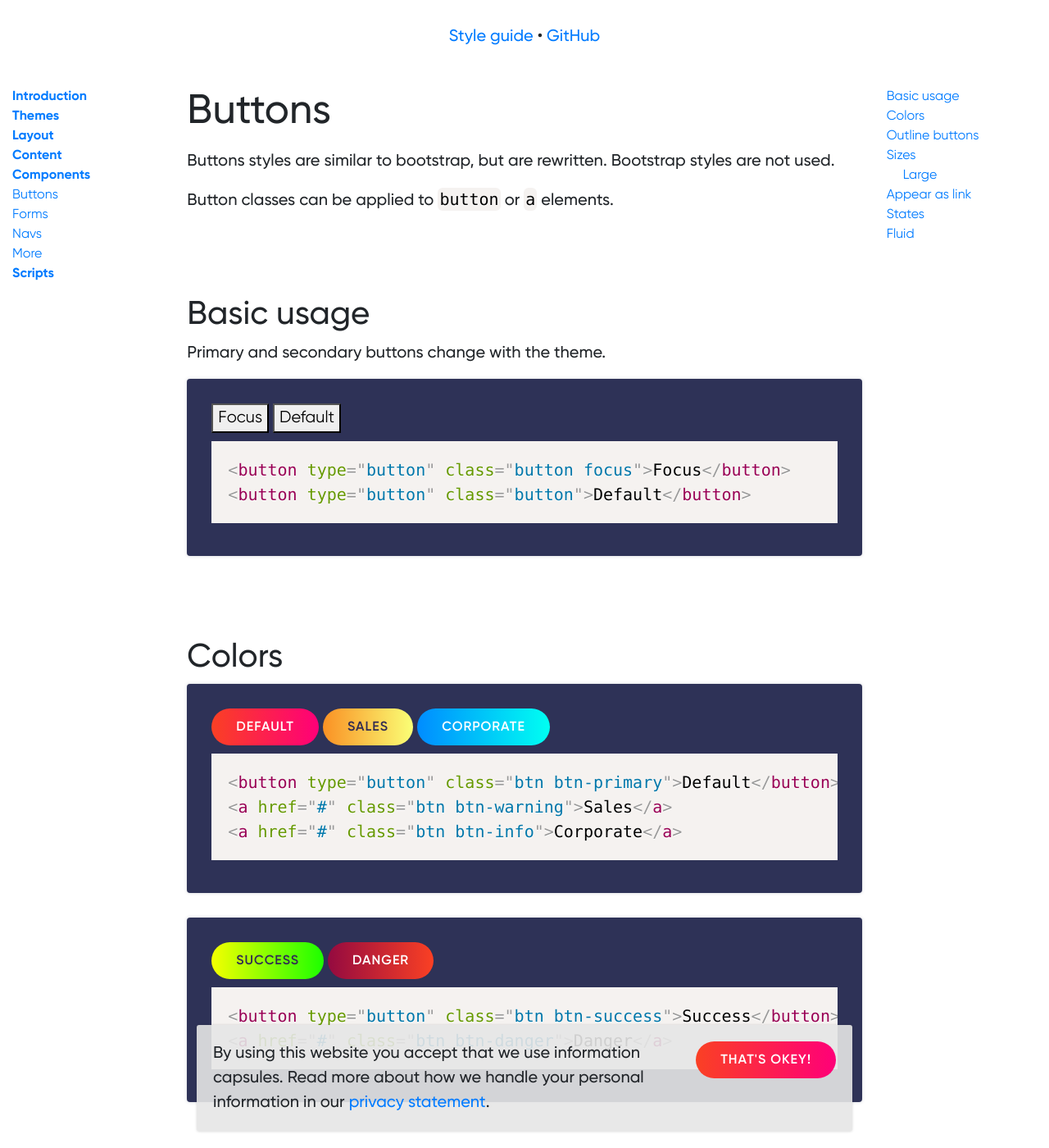
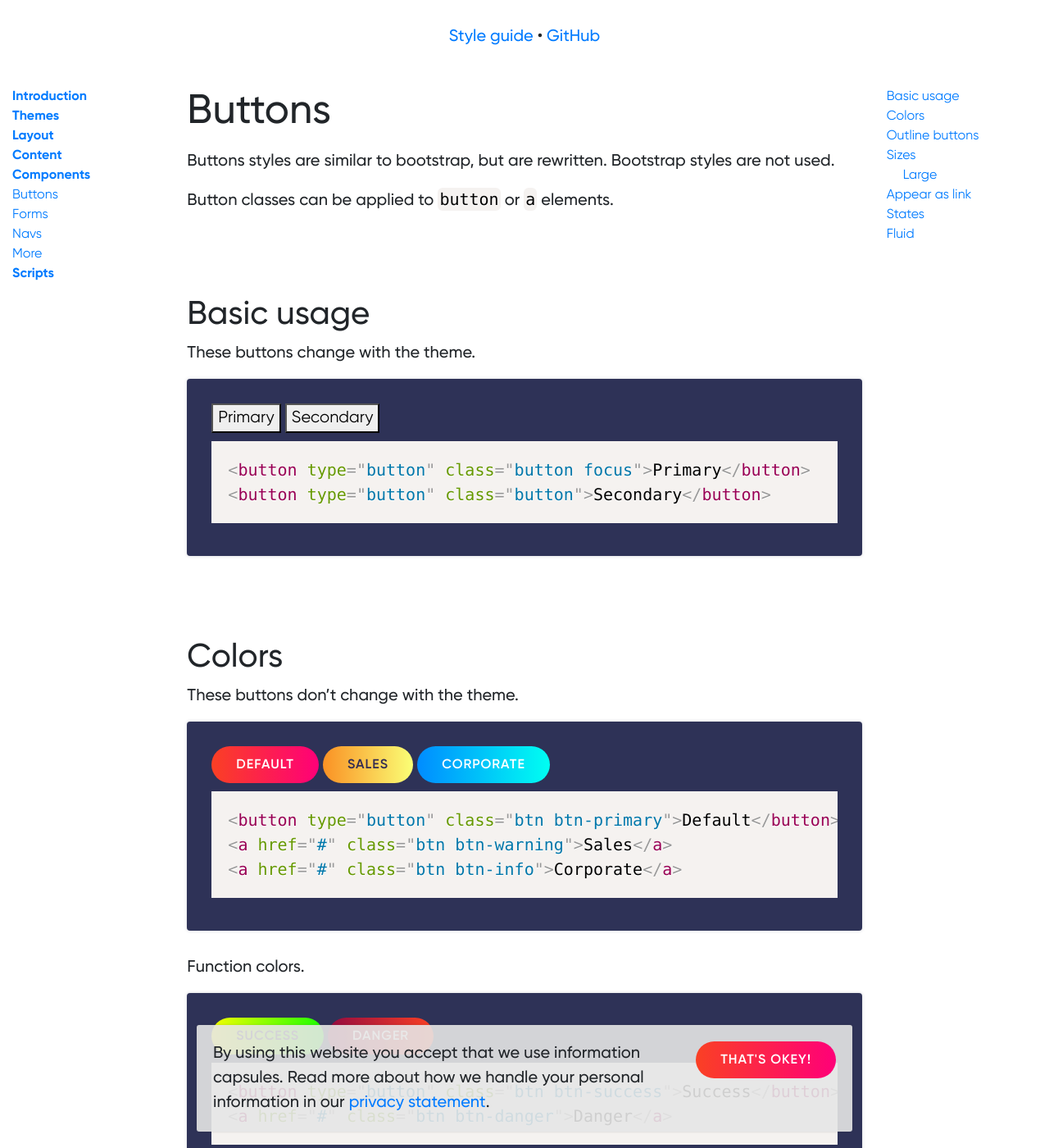
Before and after one commit to vecora/ds-vecora, a Jekyll site: the page built from docs/components/buttons.md, in a window 1280 px wide and 1400 px high. Shown: the whole window at 82% size. Built offline with Jekyll 4.4.1, drawn with Linux system fonts in a browser that asks for light colours; some web fonts are replaced.

Commit message:
updates to docs

```diff
--- a/docs/components/buttons.md
+++ b/docs/components/buttons.md
@@ -10,15 +10,17 @@ Button classes can be applied to `button` or `a` elements.
 
 ## Basic usage
 
-Primary and secondary buttons change with the theme.
+These buttons change with the theme.
 
 {% capture example %}
-<button type="button" class="button focus">Focus</button>
-<button type="button" class="button">Default</button>
+<button type="button" class="button focus">Primary</button>
+<button type="button" class="button">Secondary</button>
 {% endcapture %}
 {% include example.html content=example %}
 
 ## Colors
+
+These buttons don't change with the theme.
 
 {% capture example %}
 <button type="button" class="btn btn-primary">Default</button>
@@ -26,6 +28,8 @@ Primary and secondary buttons change with the theme.
 <a href="#" class="btn btn-info">Corporate</a>
 {% endcapture %}
 {% include example.html content=example %}
+
+Function colors.
 
 {% capture example %}
 <button type="button" class="btn btn-success">Success</button>
```
